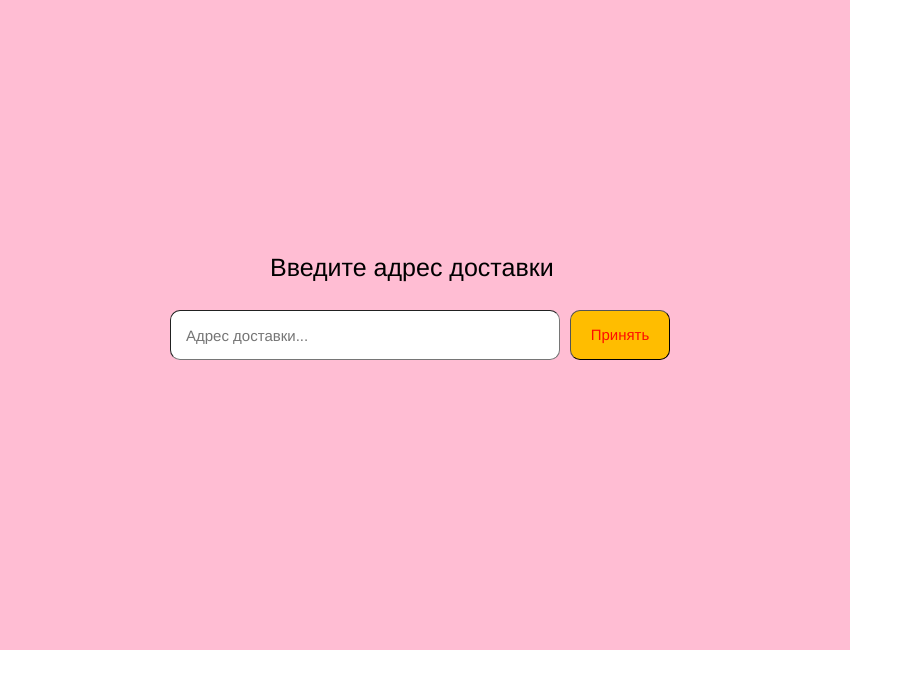
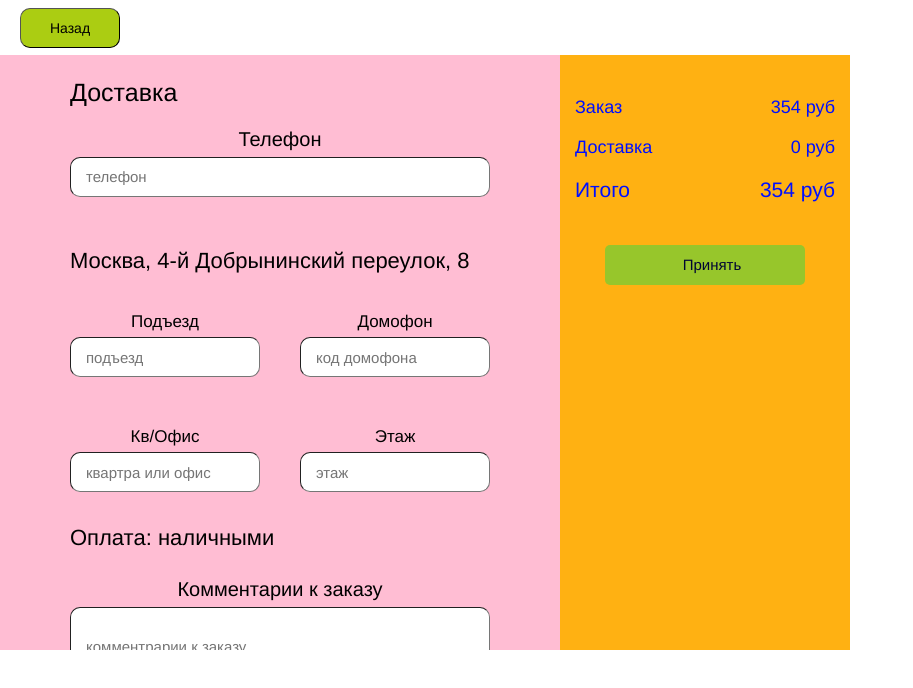
Before and after one commit to JohnKeats97/cmsvkapp-client, a React app: page / in a window 1280 px wide. Shown: the top 688 px of the page, without its empty margins (0-913 px from the left). Built offline with nearby package versions, Linux system fonts and the light colour scheme; no server answers.

Commit message:
fix loader

```diff
--- a/src/components/WindowApp/LoadingWindow/index.js
+++ b/src/components/WindowApp/LoadingWindow/index.js
@@ -12,6 +12,10 @@
     }
 
     loadingData() {
+        const {length} = document.querySelectorAll('.loadingPage .components-RightPanel-BodyRight-WindowApp-LoadingWindow-root');
+        if (!length) {
+            return;
+        }
         setTimeout(() => {
             this.props.onLoading('addressPage', {});
         }, 3000);
@@ -19,7 +23,9 @@
 
     render() {
         const {props} = this;
-        this.loadingData(); // сделать чтобы не при рендере а при запуске экрана
+        setTimeout(() => {
+            this.loadingData(); // сделать чтобы не при рендере а при запуске экрана
+        }, 0);
 
         return <div
             className="components-RightPanel-BodyRight-WindowApp-LoadingWindow-root"
--- a/src/components/WindowApp/PayWindow/LeftPanel/style.css
+++ b/src/components/WindowApp/PayWindow/LeftPanel/style.css
@@ -1,5 +1,5 @@
 .components-RightPanel-BodyRight-WindowApp-PayWindow-LeftPanel-root {
-    height: 100%;
+    height: 595px;
     display: block;
     position: absolute;
     width: 560px;
--- a/src/components/WindowApp/PayWindow/RightPanel/style.css
+++ b/src/components/WindowApp/PayWindow/RightPanel/style.css
@@ -1,7 +1,7 @@
 .components-RightPanel-BodyRight-WindowApp-PayWindow-RightPanel-root {
     position: absolute;
     left: 560px;
-    height: 650px;
+    height: 595px;
     width: 290px;
     display: block;
 }
```
